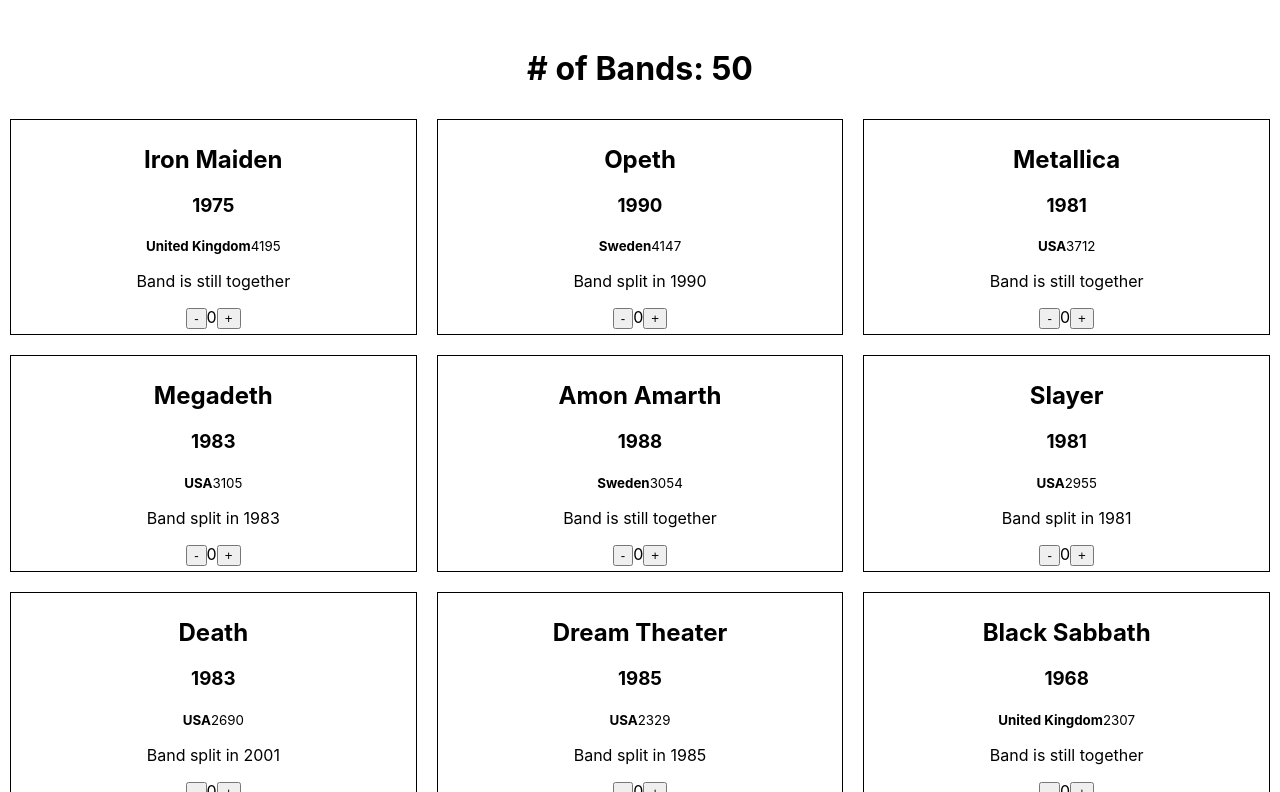
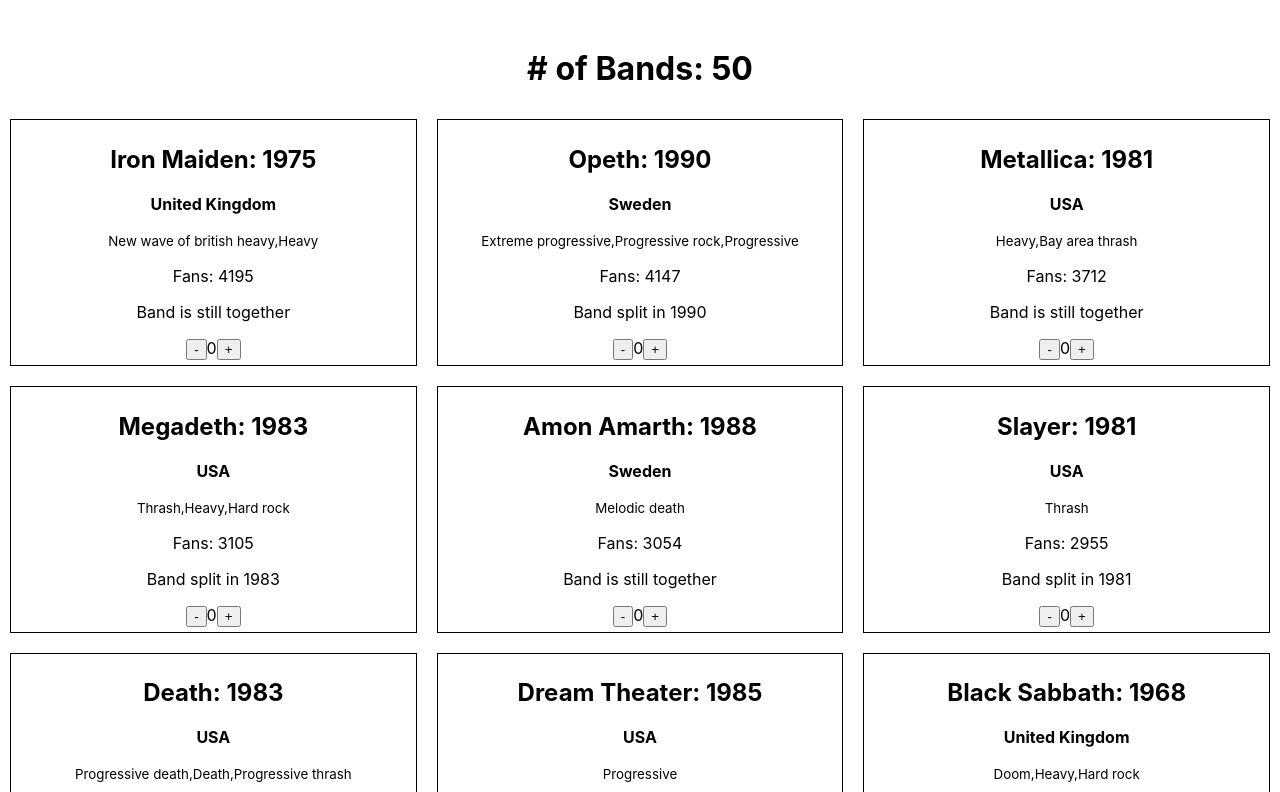
Before and after one commit to ablades/few12final, a React (Create React App) app: page / in a window 1280 px wide. Shown: the part 748-1540 px from the top of the page. Built offline with nearby package versions, Linux system fonts and the light colour scheme.

Commit message:
update styling

```diff
--- a/src/components/Band/Band.js
+++ b/src/components/Band/Band.js
@@ -9,10 +9,10 @@
 
     return (
         <div className="band">
-            <h2>{band_name}</h2>
-            <h3>{formed}</h3>
-            <small><strong>{origin}</strong></small>
-            <small>{fans}</small>
+            <h2>{band_name}: {formed}</h2>
+            <p><strong>{origin}</strong></p>
+            <p><small>{style}</small></p>
+            <p>Fans: {fans}</p>
             <p>
                 {split === '-' ?
                     <span>Band is still together</span>
```
